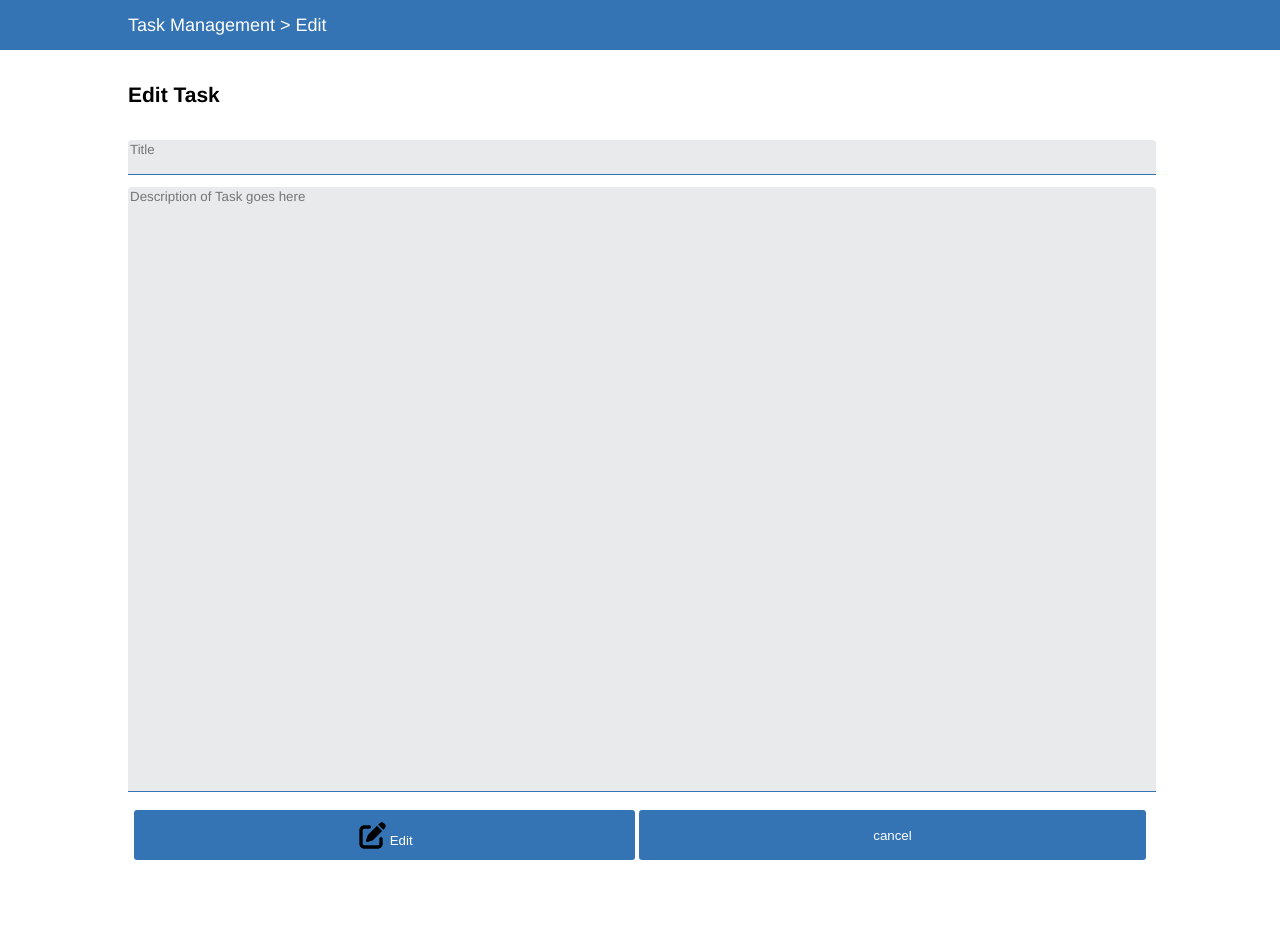
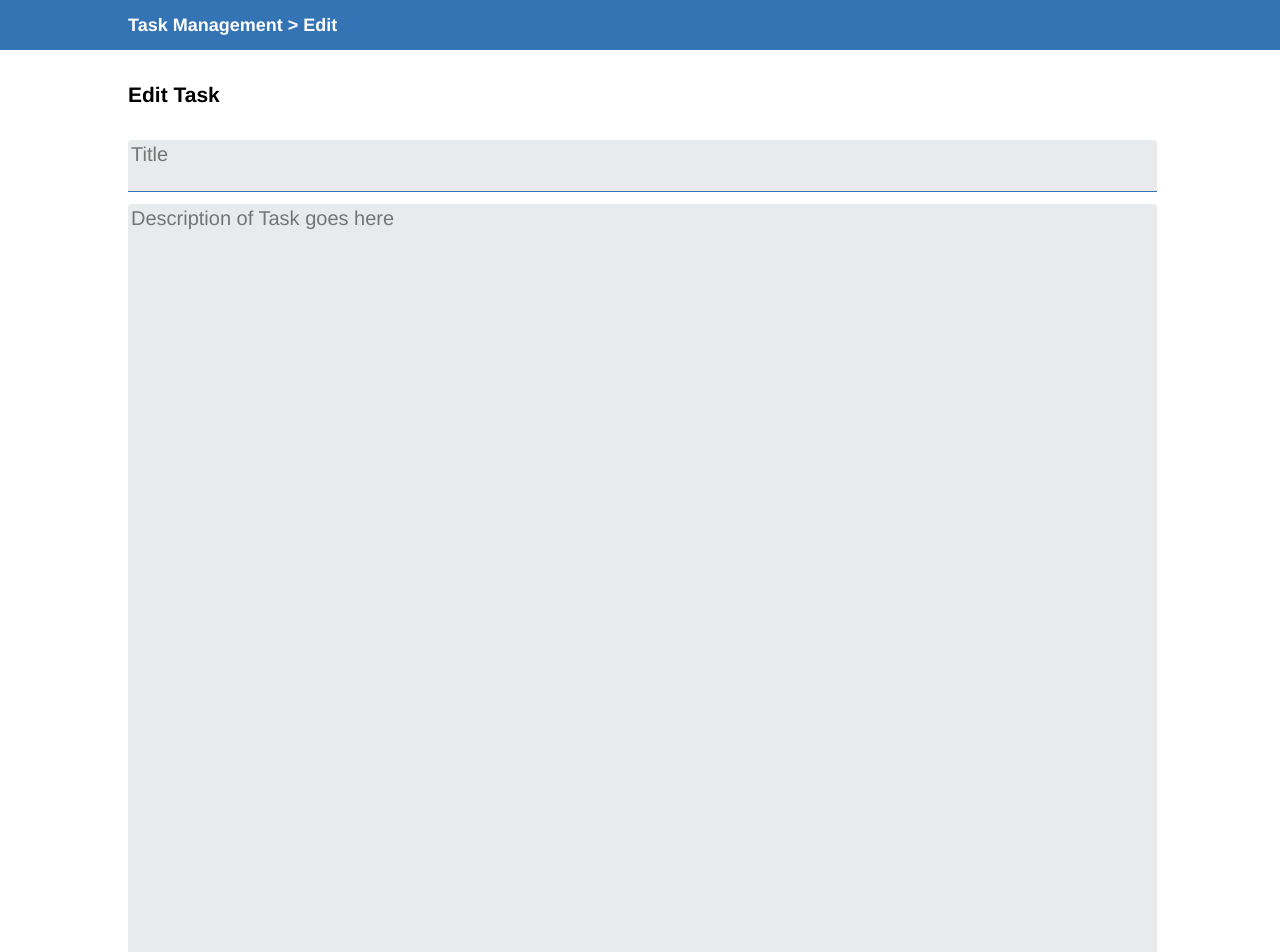
Before and after one commit to FahimAgahi/FinalProject-todolist, a React (Create React App) app in the folder fahim.agahi-finalproject/: page / in a window 1280 px wide. Shown: the top 952 px of the page. Before the commit the page ends 866 px from the top, so only its background shows below. Built offline with nearby package versions, Linux system fonts and the light colour scheme.

Commit message:
Fix: EditPage changes

```diff
--- a/fahim.agahi-finalproject/src/pages/Edit/index.tsx
+++ b/fahim.agahi-finalproject/src/pages/Edit/index.tsx
@@ -54,15 +54,15 @@ export const EditPage: React.FC = ({}) => {
           <button className={classes.addButton}>
             <FontAwesomeIcon
               fixedWidth
-              color="black"
-              size="2x"
+              color="white"
+              size="1x"
               icon={faEdit}
               // onClick={}
               cursor="pointer"
             />
             Edit
           </button>
-          <button className={classes.cancelButton}>cancel</button>
+          <button className={classes.cancelButton}>Cancel</button>
         </div>
       </div>
       {/* <div className={classes.parent}>
--- a/fahim.agahi-finalproject/src/pages/Edit/styles.ts
+++ b/fahim.agahi-finalproject/src/pages/Edit/styles.ts
@@ -22,7 +22,8 @@ export const useStyles = makeStyles((theme: Theme) => ({
         marginTop: '0px'
       },
       textAlign: {
-        marginLeft: '10%'
+        marginLeft: '10%',
+        fontWeight:'bold'
       },
       div: {
         display: 'flex',
@@ -36,20 +37,23 @@ export const useStyles = makeStyles((theme: Theme) => ({
         fontSize: '21px',
         fontFamily: "'Franklin Gothic Medium', 'Arial Narrow', Arial, sans-serif"
       },
-      textarea: {
+      textarea:{
         resize: 'none',
         backgroundColor: '#e9eaeb',
-        color: '#a2a1a1',
+        color: 'black',
         fontWeight: '300',
+        fontSize:'20px',
         fontFamily: "'Franklin Gothic Medium', 'Arial Narrow', Arial, sans-serif",
+        paddingTop: '3px',
+        paddingLeft: '3px',
         width: '100%',
         borderTop: '0px',
         borderRight: '0px',
         borderLeft: '0px',
         borderTopRightRadius: '4px',
-        borderTopLeftRadius: '4px',
-        borderBottomColor: '#3574b4',
-      },
+        borderTopLeftRadius: '4px' ,
+        borderBottomColor: '#3574b4'
+    },
       addButton: {
         width: '100%',
         height: '50px',
@@ -57,8 +61,10 @@ export const useStyles = makeStyles((theme: Theme) => ({
         color: 'white',
         border: 'none',
         borderRadius: '3px',
-        fontWeight: 'lighter',
-        padding: '0px'
+        fontWeight: 'normal',
+        fontSize: '16px',
+        padding: '0px',
+        alignItems: 'center'
       },
       cancelButton: {
         width: '100%',
@@ -67,7 +73,8 @@ export const useStyles = makeStyles((theme: Theme) => ({
         color: 'white',
         border: 'none',
         borderRadius: '3px',
-        fontWeight: 'lighter',
+        fontWeight: 'normal',
+        fontSize: '16px',
         marginLeft: '4px'
       },
       parent: {
```
